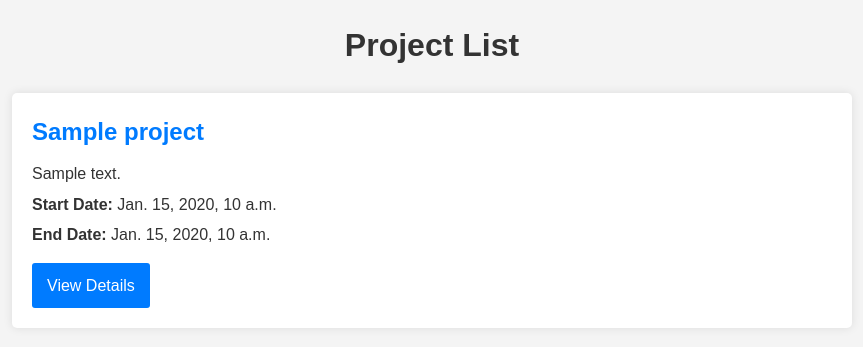
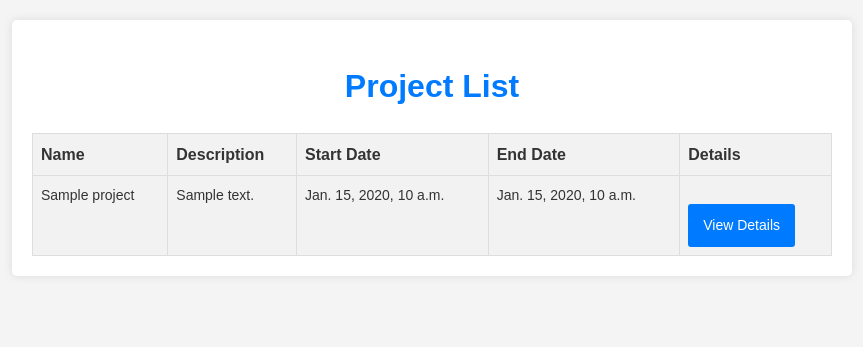
Before and after one commit to burmese-girl/project_management_app, a Django app: template projects/templates/projects/project_list.html in a window 1280 px wide. Shown: the top 347 px of the page, without its empty margins (208-1071 px from the left). Run offline with Django 5.2, Linux system fonts and the light colour scheme; the template is opened without the code that fills it: most values are stand-ins (such as "Sample title", 1, 10 or a date in 2020); parts of the project's set-up code (start-up, migrations or seed data) failed here and were passed over.

Commit message:
update project_list ui

```diff
--- a/projects/static/css/style.css
+++ b/projects/static/css/style.css
@@ -1,5 +1,6 @@
 /* static/css/style.css */
 
+/* General Styles (same as before) */
 body {
     font-family: Arial, sans-serif;
     background-color: #f4f4f4;
@@ -9,38 +10,55 @@ body {
     line-height: 1.6;
 }
 
-h1 {
-    text-align: center;
-    margin-top: 20px;
-    color: #333;
-}
-
-ul {
-    list-style-type: none;
-    padding: 0;
-}
-
-ul li {
+.container {
+    max-width: 800px;
+    margin: 20px auto;
     background-color: #fff;
-    margin: 10px auto;
     padding: 20px;
     border-radius: 5px;
     box-shadow: 0 0 10px rgba(0, 0, 0, 0.1);
-    max-width: 800px;
 }
 
-ul li h2 {
-    margin: 0 0 10px;
+h1 {
+    text-align: center;
     color: #007bff;
+    margin-bottom: 20px;
 }
 
-ul li p {
-    margin: 5px 0;
+/* Table Styles */
+.project-table {
+    width: 100%;
+    border-collapse: collapse;
+    margin-top: 20px;
 }
 
-ul li a {
+.project-table th, .project-table td {
+    border: 1px solid #ddd;
+    padding: 8px;
+    text-align: left;
+}
+
+.project-table th {
+    background-color: #f2f2f2;
+    font-weight: bold;
+}
+
+.project-table tr:nth-child(even) {
+    background-color: #f9f9f9;
+}
+
+.project-table tr:hover {
+    background-color: #f1f1f1;
+}
+
+.project-table td {
+    vertical-align: top;
+}
+
+/* Link Styles (same as before) */
+a {
     display: inline-block;
-    margin-top: 10px;
+    margin-top: 20px;
     padding: 10px 15px;
     background-color: #007bff;
     color: #fff;
@@ -49,6 +67,23 @@ ul li a {
     transition: background-color 0.3s ease;
 }
 
-ul li a:hover {
+a:hover {
     background-color: #0056b3;
 }
+
+/* Table Header Styles */
+.project-table th {
+    background-color: #f2f2f2;
+    font-weight: bold;
+    font-size: 16px; /* Adjust the font size here */
+    padding: 8px;
+    text-align: left;
+}
+
+.project-table td {
+    background-color: #f2f2f2;
+    font-weight: normal;
+    font-size: 14px; /* Adjust the font size here */
+    padding: 8px;
+    text-align: left;
+}
--- a/projects/templates/projects/project_list.html
+++ b/projects/templates/projects/project_list.html
@@ -10,21 +10,35 @@
     <link rel="stylesheet" href="{% static 'css/style.css' %}">
 </head>
 <body>
-    <h1>Project List</h1>
+    <div class="container">
+        <h1>Project List</h1>
 
-    <!-- Display each project in the queryset -->
-    <ul>
-        {% for project in object_list %}
-            <li>
-                <h2>{{ project.name }}</h2>
-                <p>{{ project.description }}</p>
-                <p><strong>Start Date:</strong> {{ project.start_date }}</p>
-                <p><strong>End Date:</strong> {{ project.end_date }}</p>
-                <a href="{% url 'project_detail' project.pk %}">View Details</a>
-            </li>
-        {% empty %}
-            <li>No projects available.</li>
-        {% endfor %}
-    </ul>
+        <table class="project-table">
+            <thead>
+                <tr>
+                    <th>Name</th>
+                    <th>Description</th>
+                    <th>Start Date</th>
+                    <th>End Date</th>
+                    <th>Details</th>
+                </tr>
+            </thead>
+            <tbody>
+                {% for project in object_list %}
+                    <tr>
+                        <td>{{ project.name }}</td>
+                        <td>{{ project.description }}</td>
+                        <td>{{ project.start_date }}</td>
+                        <td>{{ project.end_date }}</td>
+                        <td><a href="{% url 'project_detail' project.pk %}">View Details</a></td>
+                    </tr>
+                {% empty %}
+                    <tr>
+                        <td colspan="5">No projects available.</td>
+                    </tr>
+                {% endfor %}
+            </tbody>
+        </table>
+    </div>
 </body>
 </html>
```
